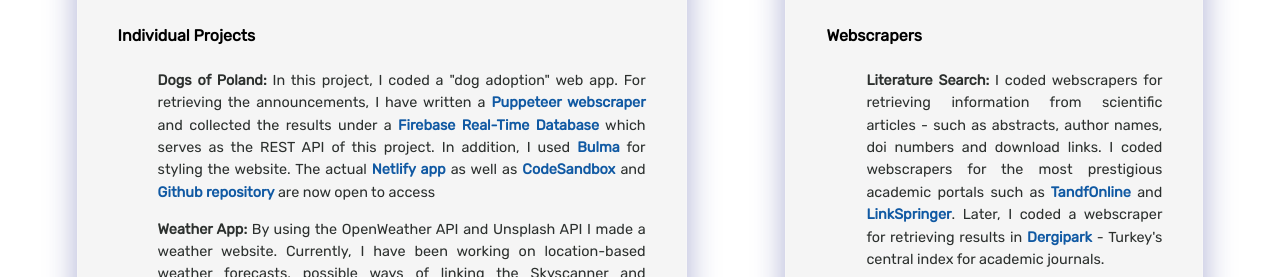
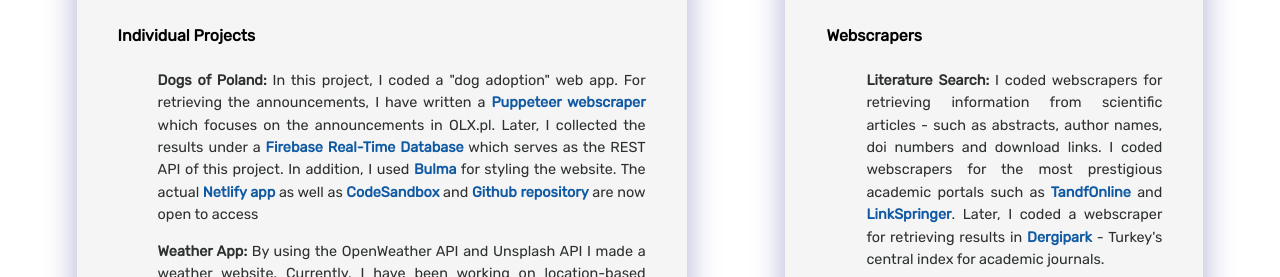
Before and after one commit to alperenatikhan/atik-personal-portfolio-router, a React (Create React App) app: page /portfolio in a window 1280 px wide. Shown: the part 299-576 px from the top of the page. Built offline with nearby package versions, Linux system fonts and the light colour scheme.

Commit message:
1 file modified

```diff
--- a/src/Portfolio.js
+++ b/src/Portfolio.js
@@ -34,7 +34,8 @@ export default function Portfolio() {
                 >
                   Puppeteer webscraper
                 </a>{' '}
-                and collected the results under a{' '}
+                which focuses on the announcements in OLX.pl. Later, I collected
+                the results under a{' '}
                 <a
                   href="https://dogsofpoland-default-rtdb.europe-west1.firebasedatabase.app/.json"
                   className="text-link"
```
